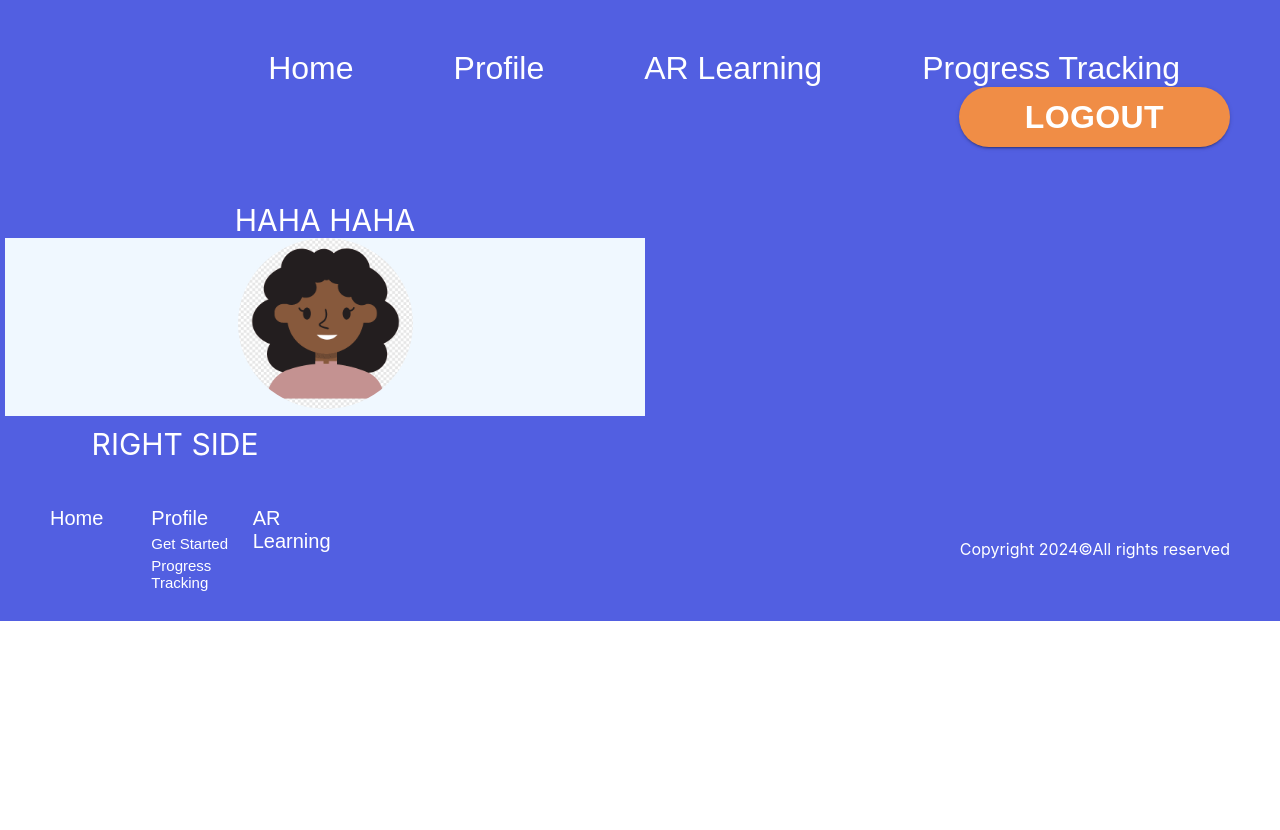
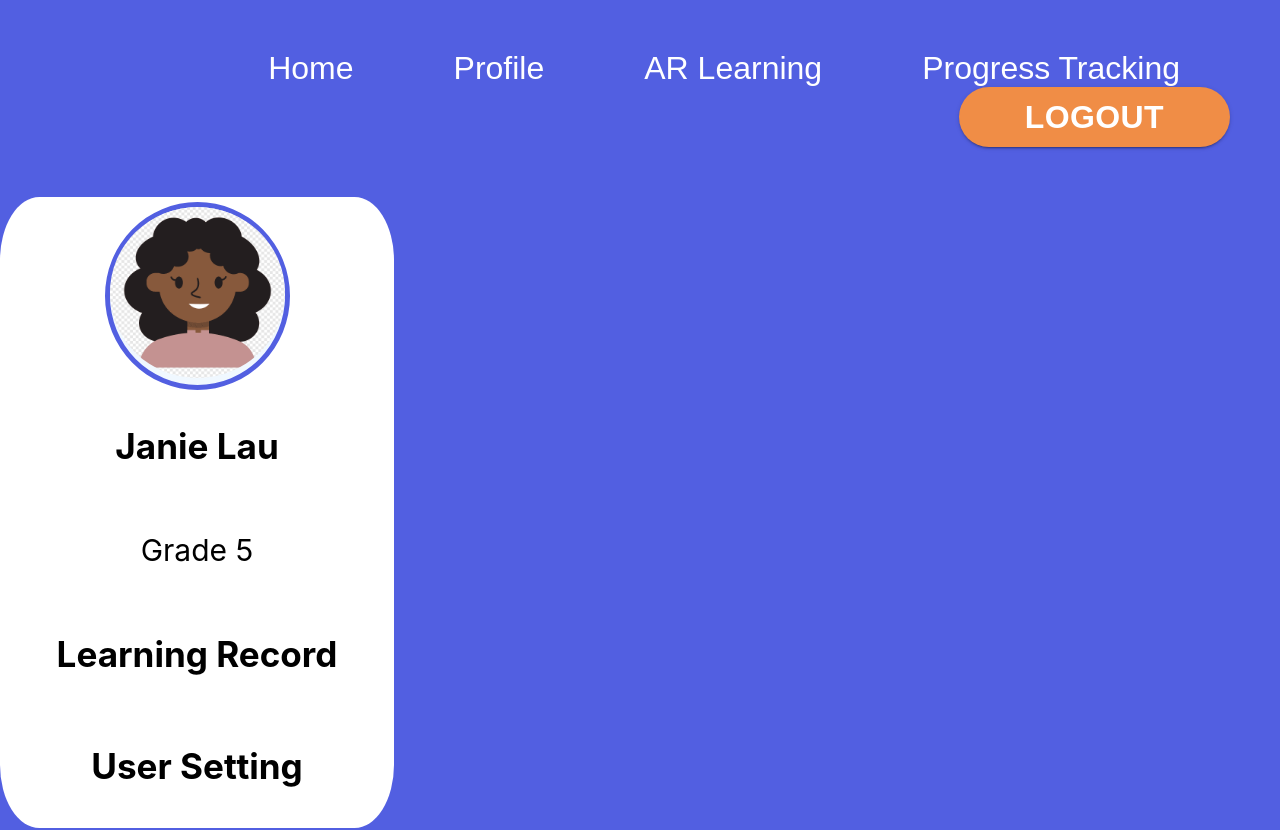
Before and after one commit to alexT0019/capstone, a React (Create React App) app: page /profile in a window 1280 px wide. Shown: the top 830 px of the page. Before the commit the page ends 800 px from the top, so only its background shows below. Built offline with nearby package versions, Linux system fonts and the light colour scheme.

Commit message:
profile-section

```diff
--- a/src/Pages/UserProfile.css
+++ b/src/Pages/UserProfile.css
@@ -6,35 +6,50 @@
     border-radius: 50%;
 }
 
-.flex-container {
+.container {
     display: flex;
     flex-direction: row;
     font-size: 30px;
     text-align: center;
     background-color: #525FE1;
-    color:#FFFFFF;
   }
 
-  .flex-item-left {
-    background-color: #525FE1;
+  .avator {
+    border-radius: 50%;
+    border: #525FE1 5px solid;
+  }
+
+  .left {
+    flex-direction: column;
+    background-color:#FFFFFF;
     padding: 5px;
-    width: 50%;
+    width: 30%;
     justify-content: center;
     align-items: center;
-    display: left;
+    display: flex;
+    border-radius: 10%;
   }
 
-  .flex-item-right {
+  .left h3{
+    text-align: left;
+    font-weight: bolder;
+  }
+
+  .left p {
+
+  }
+
+  .right {
     background-color: #525FE1;
     padding: 10px;
     width: 50%;
-    display: right;
+    display: flex;
   }
-  .flex-item-right h2 {
+  .right h3 {
     font-size: 30px;
   }
 
-  .flex-item-right p {
+  .right p {
     font-size: 25px;
   }
   /* Responsive layout - makes a one column-layout instead of two-column layout */
--- a/src/Pages/UserProfile.js
+++ b/src/Pages/UserProfile.js
@@ -3,10 +3,9 @@ import avator from './Images/avatar.png';
 
 function UserProfile() {
     return(
-        <div class="flex-container">
-            <div class="flex-item-left">
-                HAHA
-                HAHA
+        <div class="container">
+            <div class="left">
+
                 <div class="avator">
                     <img style={{width:175, height:171}}
                     src={avator}
@@ -14,13 +13,16 @@ function UserProfile() {
                     id="profilePic"
                 />
                 </div>
+                <h3>Janie Lau</h3>
+                <p>Grade 5</p>
+                <h3>Learning Record</h3>
+                <h3>User Setting</h3>
 
-                <div class="flex-item-right">
-                    RIGHT SIDE
+            </div>
+                <div class="right">
+
 
                 </div>
-
-            </div>
 
         </div>
     );
```
